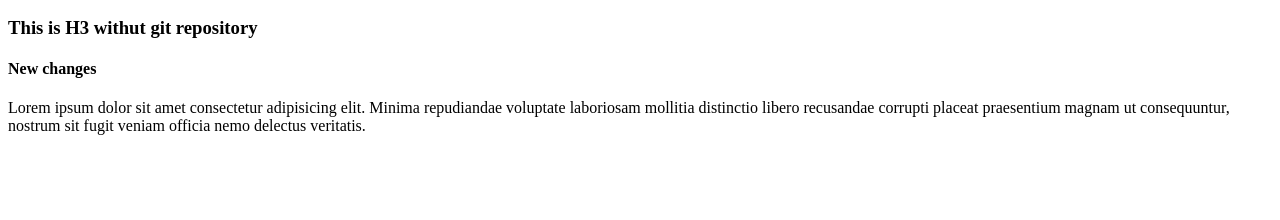
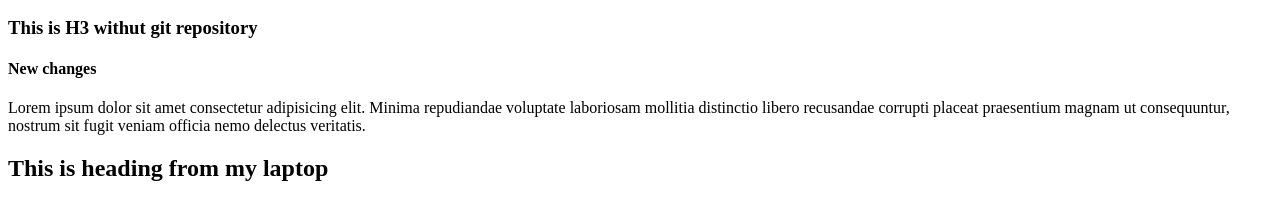
Before and after one commit to CoderBeginnerDW/github_training, a plain HTML site: page blog.html in a window 1280 px wide. Shown: the part 110-330 px from the top of the page. Drawn offline with Linux system fonts and the light colour scheme.

Commit message:
new heading from laptop

```diff
--- a/blog.html
+++ b/blog.html
@@ -15,6 +15,7 @@
   <p>Lorem ipsum dolor sit amet consectetur adipisicing elit. Minima repudiandae voluptate laboriosam mollitia
     distinctio libero recusandae corrupti placeat praesentium magnam ut consequuntur, nostrum sit fugit veniam officia
     nemo delectus veritatis.</p>
+  <h2>This is heading from my laptop</h2>
 </body>
 
 </html>
```
